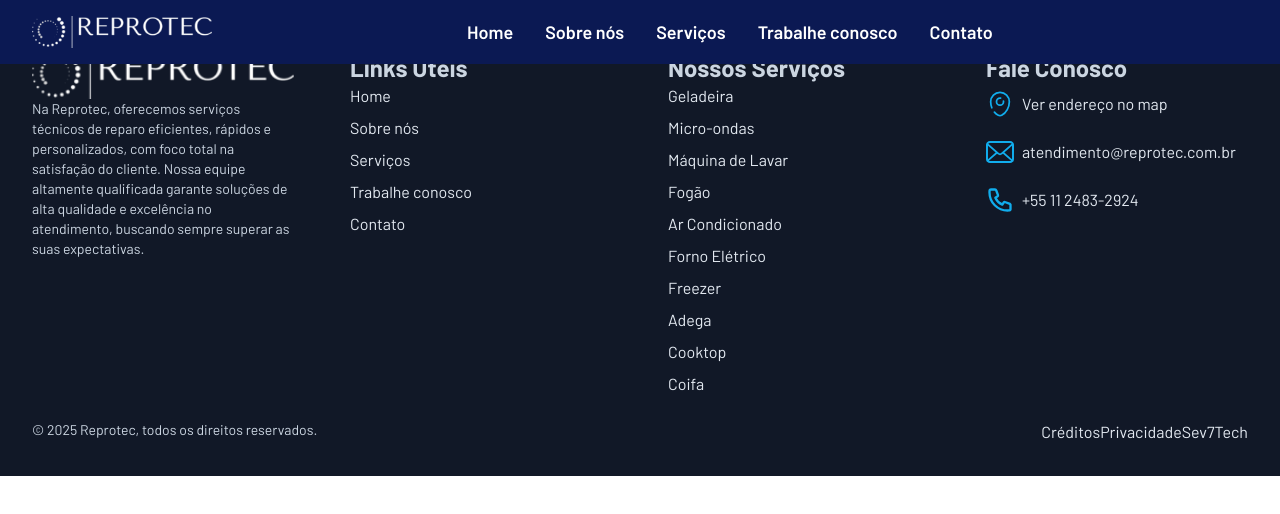
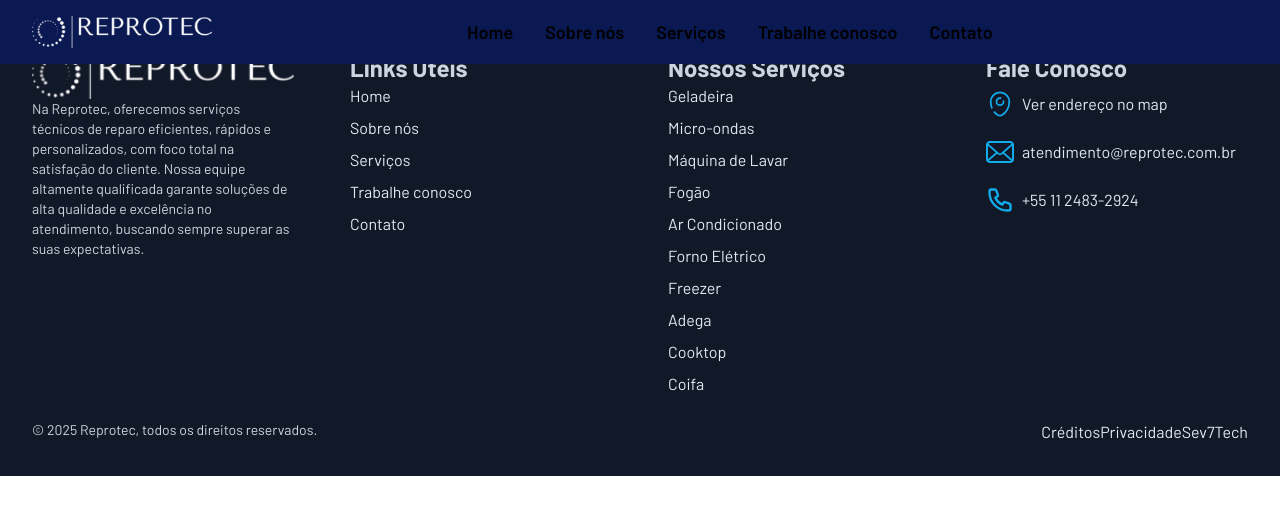
Before and after one commit to Sev7tech/reprotec, a Next.js app: page / in a window 1280 px wide. Shown: the top 514 px of the page. Built offline with nearby package versions, Linux system fonts and the light colour scheme.

Commit message:
chore(typography): change name item props from isHeader to isTextWhite

```diff
--- a/src/components/Typography/CustomLinks.tsx
+++ b/src/components/Typography/CustomLinks.tsx
@@ -8,7 +8,7 @@
   target?: string
   isFooterLink?: boolean
   onClick?: () => void
-  isHeader?: boolean
+  isTextWhite?: boolean
 }
 
 const CustomLink = ({
@@ -18,14 +18,14 @@
   target,
   isFooterLink,
   onClick,
-  isHeader
+  isTextWhite
 }: ICustomLink) => {
   return (
     <Link
       className={`py-2 ${
         isFooterLink
           ? 'text-base font-normal text-slate-200 hover:text-sky-600 hover:brightness-105'
-          : isHeader
+          : isTextWhite
             ? 'text-lg font-semibold text-white hover:text-sky-600'
             : 'text-lg font-semibold text-black hover:text-sky-600'
       } `}
```
